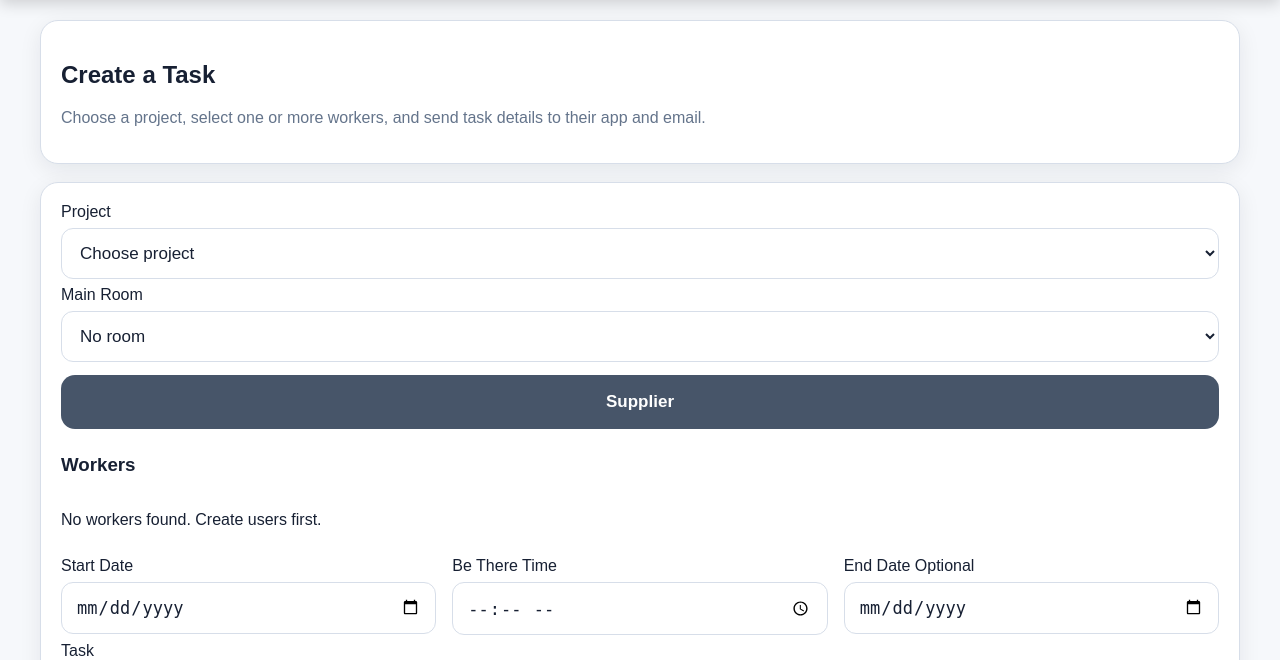
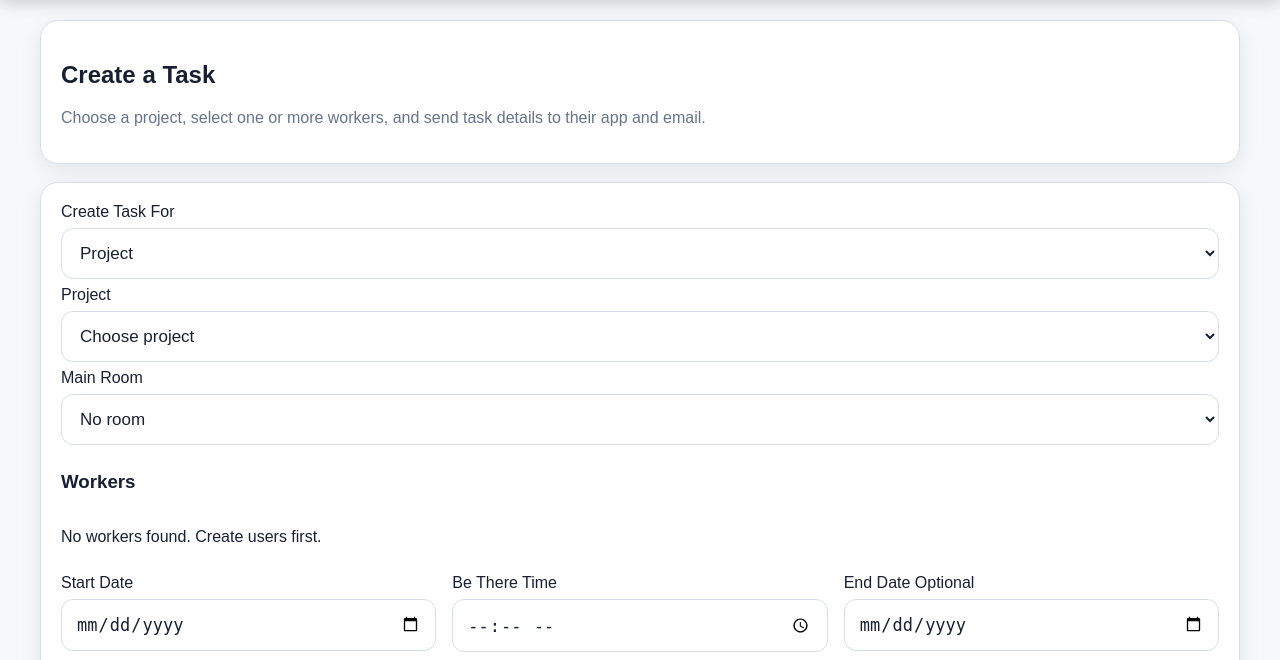
Before and after one commit to marcelode1/blueprint-room-log, a Flask app: template templates/create_task.html in a window 1280 px wide. Shown: the part 46-706 px from the top of the page. Run offline with Flask 3, Linux system fonts and the light colour scheme; the template is opened without the code that fills it, so the values that code supplies are empty; some libraries are stand-ins or nearby versions.

Commit message:
Add files via upload

```diff
--- a/templates/create_task.html
+++ b/templates/create_task.html
@@ -7,29 +7,18 @@
 
 <div class="card">
     <form method="post" enctype="multipart/form-data">
-        <label>Project</label>
-        <select name="project_id" id="taskProjectSelect" required>
-            <option value="">Choose project</option>
-            {% for p in projects %}
-                <option value="{{ p.id }}">{{ p.name }}{% if p.customer_name %} - {{ p.customer_name }}{% endif %}</option>
-            {% endfor %}
+        <label>Create Task For</label>
+        <select id="taskTypeSelect" name="task_type">
+            <option value="project">Project</option>
+            <option value="supplier">Supplier</option>
         </select>
 
-        <label>Main Room</label>
-        <select name="room_id" id="taskMainRoomSelect">
-            <option value="">No room</option>
-            {% for r in rooms %}
-                <option value="{{ r.id }}" data-project-id="{{ r.project_id }}">{{ r.project_name }} - {{ r.name }}</option>
-            {% endfor %}
-        </select>
-
-        <button type="button" class="btn-secondary" id="supplierTaskBtn">Supplier</button>
         <input type="hidden" name="supplier_enabled" id="supplierEnabled" value="0">
         <div id="supplierTaskPanel" class="supplierTaskPanel" style="display:none;">
-            <h3>Supplier Material</h3>
+            <h3>Supplier</h3>
             <div class="grid">
                 <div>
-                    <label>Existing Supplier</label>
+                    <label>Supplier</label>
                     <select name="supplier_id" id="supplierSelect">
                         <option value="">Enter new supplier below</option>
                         {% for s in suppliers %}
@@ -62,6 +51,22 @@
                 <textarea name="new_supplier_notes" rows="2"></textarea>
             </details>
         </div>
+
+        <label id="projectSelectLabel">Project</label>
+        <select name="project_id" id="taskProjectSelect" required>
+            <option value="">Choose project</option>
+            {% for p in projects %}
+                <option value="{{ p.id }}">{{ p.name }}{% if p.customer_name %} - {{ p.customer_name }}{% endif %}</option>
+            {% endfor %}
+        </select>
+
+        <label id="roomSelectLabel">Main Room</label>
+        <select name="room_id" id="taskMainRoomSelect">
+            <option value="">No room</option>
+            {% for r in rooms %}
+                <option value="{{ r.id }}" data-project-id="{{ r.project_id }}">{{ r.project_name }} - {{ r.name }}</option>
+            {% endfor %}
+        </select>
 
         <h3>Workers</h3>
         <div class="workerList">
@@ -130,17 +135,20 @@
     }
     if(projectSelect)projectSelect.addEventListener("change",filterMainRooms);
     filterMainRooms();
-    const supplierBtn=document.getElementById("supplierTaskBtn");
+    const taskTypeSelect=document.getElementById("taskTypeSelect");
     const supplierPanel=document.getElementById("supplierTaskPanel");
     const supplierEnabled=document.getElementById("supplierEnabled");
-    if(supplierBtn&&supplierPanel&&supplierEnabled){
-        supplierBtn.addEventListener("click",()=>{
-            const opening=supplierPanel.style.display==="none";
-            supplierPanel.style.display=opening?"block":"none";
-            supplierEnabled.value=opening?"1":"0";
-            supplierBtn.textContent=opening?"Remove Supplier":"Supplier";
-        });
+    const projectLabel=document.getElementById("projectSelectLabel");
+    const roomLabel=document.getElementById("roomSelectLabel");
+    function updateTaskType(){
+        const supplierMode=taskTypeSelect&&taskTypeSelect.value==="supplier";
+        if(supplierPanel)supplierPanel.style.display=supplierMode?"block":"none";
+        if(supplierEnabled)supplierEnabled.value=supplierMode?"1":"0";
+        if(projectLabel)projectLabel.textContent=supplierMode?"Project Where Material Will Go":"Project";
+        if(roomLabel)roomLabel.textContent=supplierMode?"Room Where Material Will Go":"Main Room";
     }
+    if(taskTypeSelect)taskTypeSelect.addEventListener("change",updateTaskType);
+    updateTaskType();
 })();
 </script>
 {% endblock %}
```
